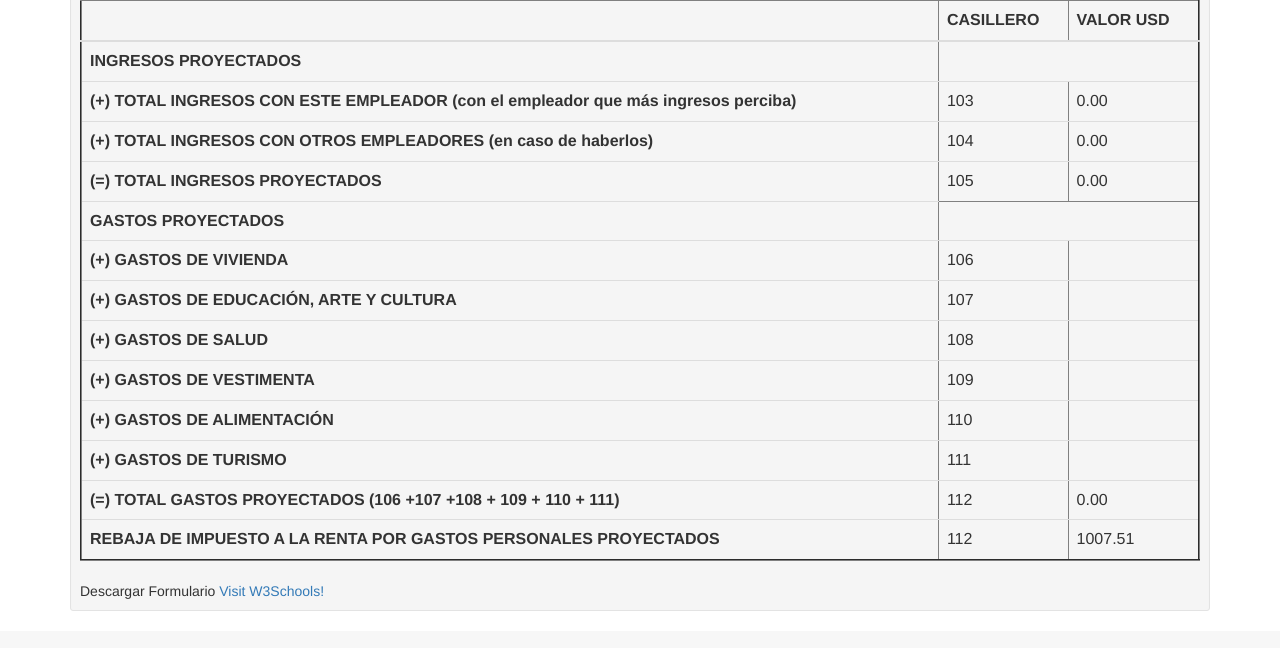
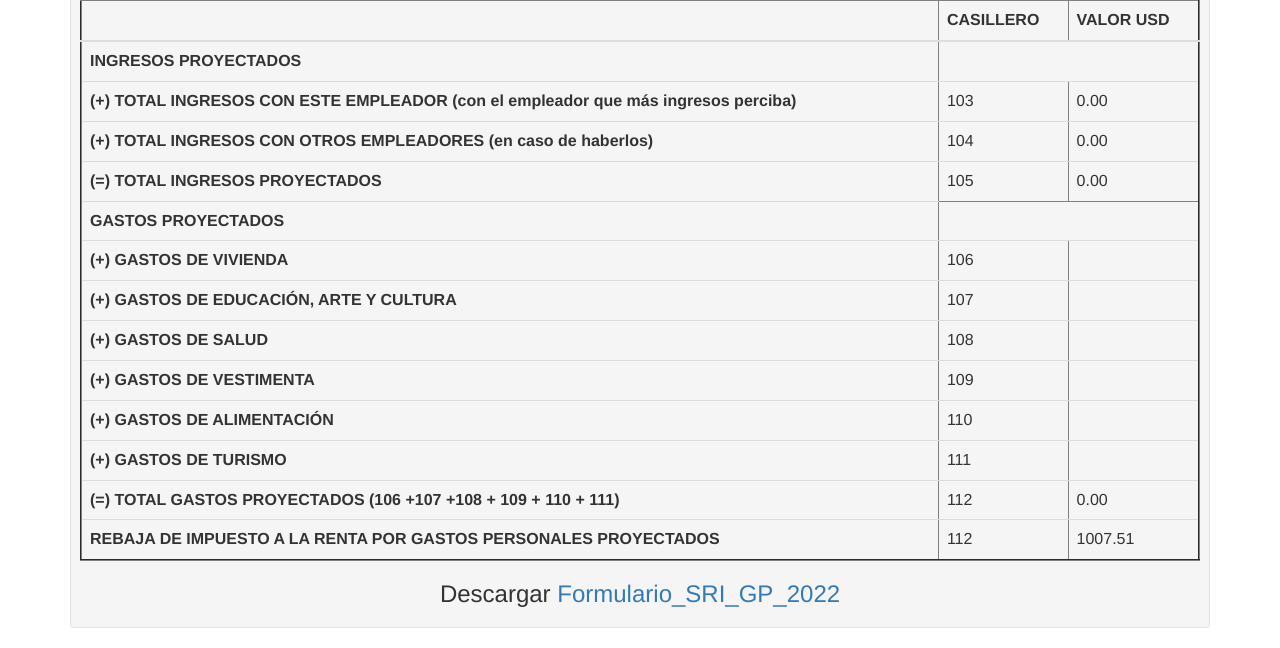
Before and after one commit to frank-ec/formularios, a PHP site: page / in a window 1280 px wide. Shown: the part 1059-1707 px from the top of the page. Before the commit the page ends 1670 px from the top, so only its background shows below. Run offline with PHP 8.4, Linux system fonts and the light colour scheme; data that the repository does not hold is empty; some libraries are stand-ins or nearby versions.

Commit message:
ok antes de subir

```diff
--- a/index.php
+++ b/index.php
@@ -291,7 +291,7 @@
 
 					</tbody>
 				</table>
-				Descargar Formulario  <a href="http://10.12.1.145/formularios/Formulario_SRI_GP_2022.xlsx" target="_blank">Visit W3Schools!</a>
+				<h3 align="center"> Descargar <a href="http://190.152.10.78/formularios/Formulario_SRI_GP_2022.xlsx" target="_blank">Formulario_SRI_GP_2022</a></h3>
 
             </div>
         </div>
```
